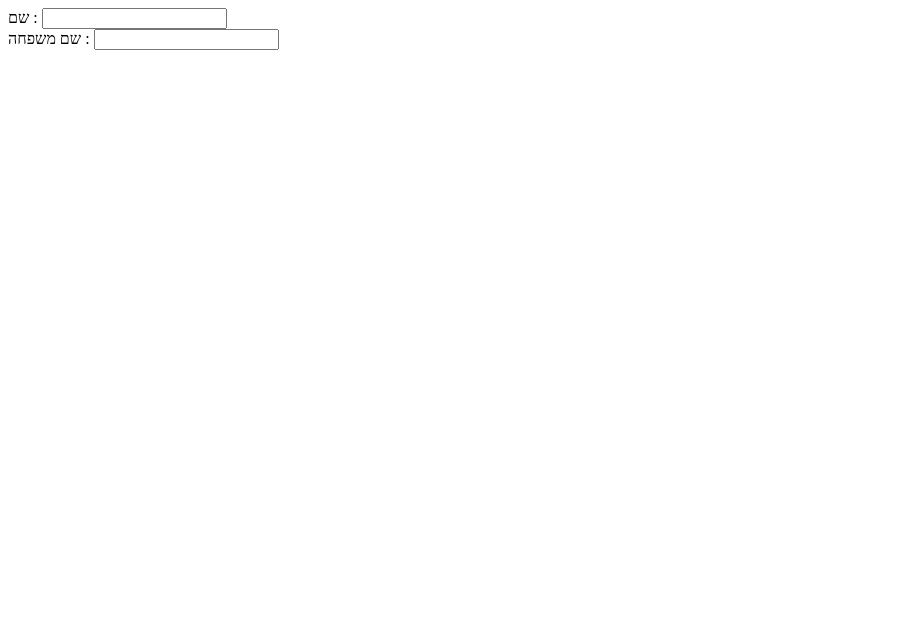
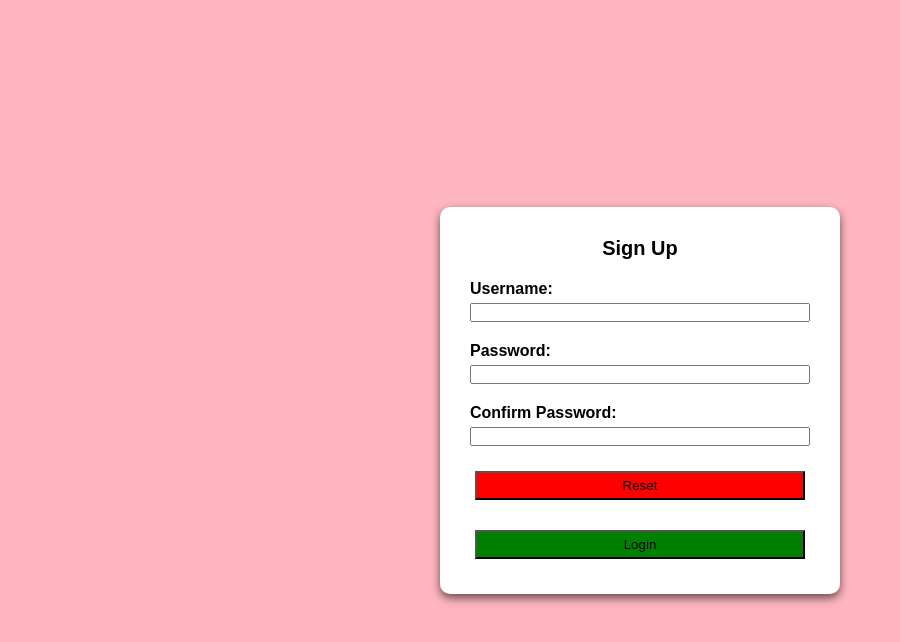
Before and after one commit to itayido/TheProject, a plain HTML site: page pages/signup.html in a window 1280 px wide. Shown: the whole page, without its empty margins (0-900 px from the left). Drawn offline with Linux system fonts and the light colour scheme.

Commit message:
signuplogin

```diff
--- a/css/signup.css
+++ /dev/null
@@ -1,41 +0,0 @@
-.form {
-    background: white;
-    padding: 25px;
-    border-radius: 10px;
-    display: flex;
-    flex-direction: column;
-    gap: 15px;
-    justify-content: center;
-    margin-bottom: 20px;
-}
-
-main {
-    display: flex;
-    justify-content: center;
-    width: 100%;
-    align-items: center;
-    flex-direction: column;
-    min-height: 100%;
-}
-
-.form-part {
-    display: flex;
-    justify-content: space-between;
-    align-items: center;
-    gap: 10px;
-}
-
-.form-part label {
-    flex: 1;
-    font-weight: bold;
-    font-size: 20px;
-}
-
-.form-part input,
-.form-part select,
-.form-part textarea {
-    flex: 2;
-    padding: 6px;
-    border: 1px solid gray;
-    border-radius: 6px;
-}
--- a/index.css
+++ b/index.css
@@ -1,11 +1,58 @@
-@import url('https://fonts.googleapis.com/css2?family=Heebo:wght@100..900&display=swap');
-@import url('https://fonts.googleapis.com/css2?family=Heebo:wght@100..900&family=Secular+One&display=swap');
-*{
-    margin: 0;
-    padding: 0;
-    box-sizing: border-box;
+@import url("https://fonts.googleapis.com/css2?family=Heebo:wght@100..900&display=swap");
+@import url("https://fonts.googleapis.com/css2?family=Heebo:wght@100..900&family=Secular+One&display=swap");
+* {
+  margin: 0;
+  padding: 0;
+  box-sizing: border-box;
 }
 
+#title {
+  font-weight: bold;
+  font-size: 20px;
+  text-align: center;
+}
 
+body {
+  margin: 0;
+  height: 100vh;
+  display: flex;
+  justify-content: center;
+  align-items: center;
+  background-color: lightpink;
+  font-family: Arial, sans-serif;
+}
+
+.form {
+  background: white;
+  padding: 30px;
+  border-radius: 10px;
+  display: flex;
+  flex-direction: column;
+  gap: 20px;
+  box-shadow: 0 4px 10px rgba(0, 0, 0, 0.6);
+  width: 400px;
+}
+
+.form-part {
+  display: flex;
+  flex-direction: column;
+  justify-content: space-between;
+  gap: 5px;
+}
+
+.form-part label {
+  font-weight: bold;
+  font-size: 16px;
+}
+#submit {
+  background-color: green;
+  padding: 5px;
+  margin: 5px;
+}
+#reset {
+  background-color: red;
+  padding: 5px;
+  margin: 5px;
+}
 /* font-family: heebo;
 font-family:Secular One; */
--- a/pages/signup.html
+++ b/pages/signup.html
@@ -3,20 +3,50 @@
   <head>
     <meta charset="UTF-8" />
     <meta name="viewport" content="width=device-width, initial-scale=1.0" />
-    <title>Document</title>
+    <link rel="stylesheet" href="../index.css" />
+    <title>Sign Up</title>
   </head>
   <body>
     <main>
-      <form action="" class="form" method="post">
+      <form class="form" method="post">
+        <div class="form-part" id="title">Sign Up</div>
         <div class="form-part">
-          <label for="name">שם :</label>
-          <input id="name" name="name" minlength="2" maxlength="20" />
+          <label for="username">Username:</label>
+          <input
+            id="username"
+            name="username"
+            type="text"
+            minlength="2"
+            maxlength="20"
+            required
+          />
         </div>
 
         <div class="form-part">
-          <label for="lname">שם משפחה :</label>
-          <input id="lname" name="lname" minlength="2" maxlength="20" />
+          <label for="password">Password:</label>
+          <input
+            id="password"
+            name="password"
+            type="password"
+            minlength="2"
+            maxlength="20"
+            required
+          />
         </div>
+
+        <div class="form-part">
+          <label for="password">Confirm Password:</label>
+          <input
+            id="password"
+            name="password"
+            type="password"
+            minlength="2"
+            maxlength="20"
+            required
+          />
+        </div>
+        <button id="reset" type="reset">Reset</button>
+        <button id="submit" type="submit">Login</button>
       </form>
     </main>
   </body>
```
Also changed, not shown: index.html (+34 -2 lines).
